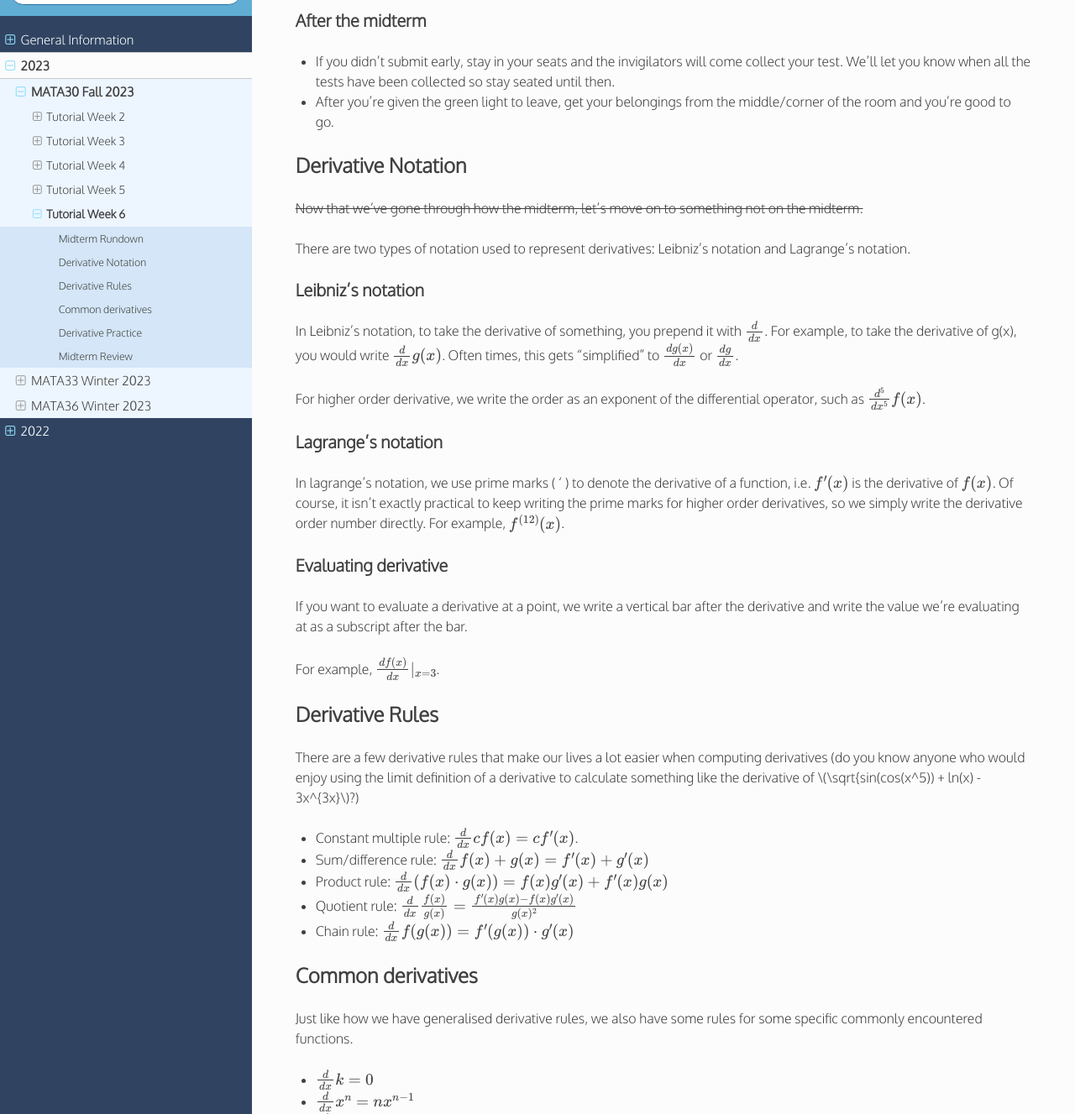
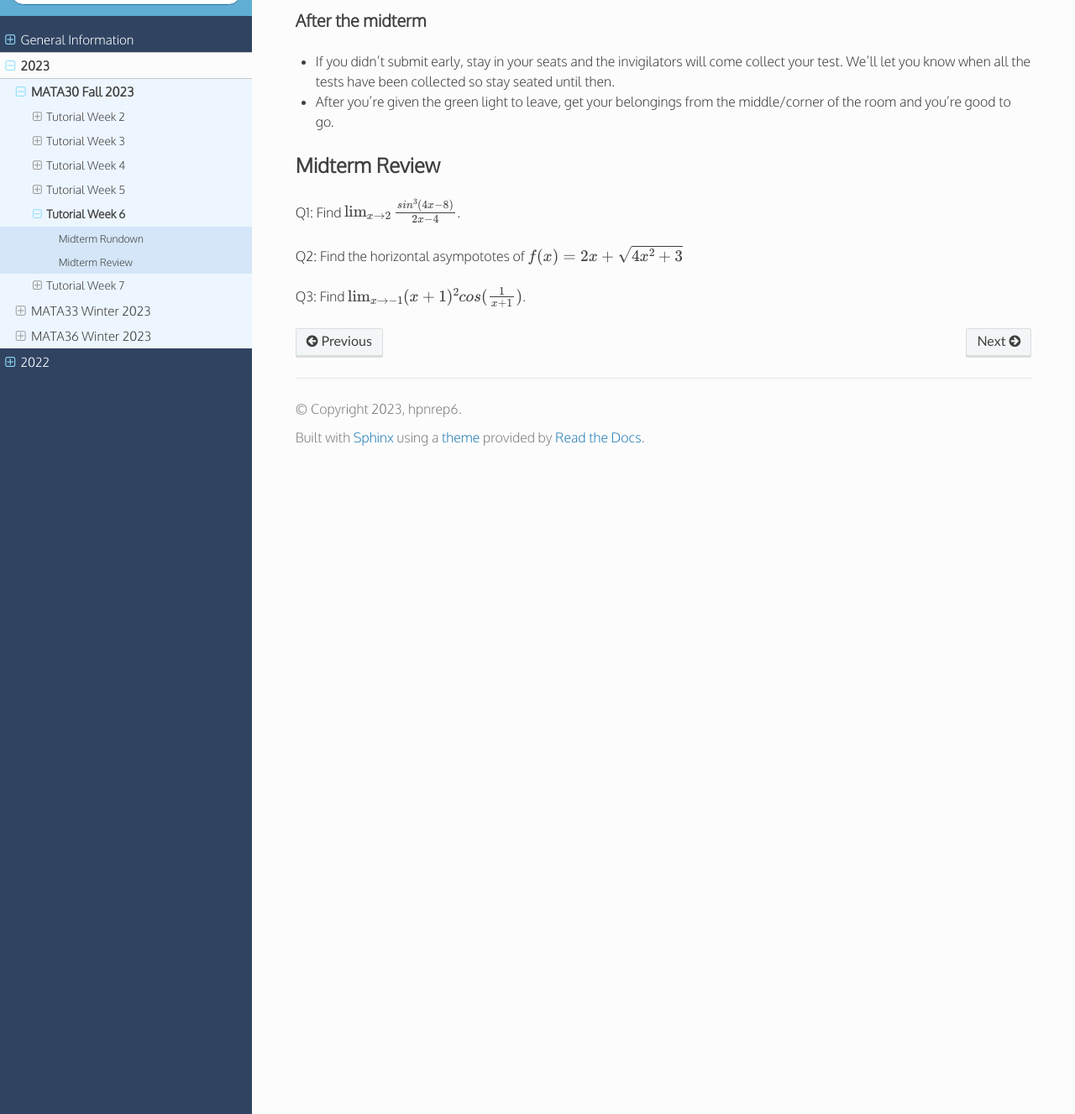
Before and after one commit to hpnrep6/t, a Sphinx documentation site: the page built from source/2023/mata30_fall/tutorial6.rst, in a window 1280 px wide and 1400 px high, scrolled down 1351 px, cut to the strip 73-1400 px from the top of the window. Shown: the whole strip at 84% size. Built offline with Sphinx 7.4.7 and the Read the Docs theme 2.0.0, drawn with Linux system fonts in a browser that asks for light colours; some of the changed text lies outside the part shown.

Commit message:
Tutorial 7

```diff
--- a/source/2023/mata30_fall/mata30.rst
+++ b/source/2023/mata30_fall/mata30.rst
@@ -15,3 +15,4 @@
    tutorial4
    tutorial5
    tutorial6
+   tutorial7
--- a/source/2023/mata30_fall/tutorial6.rst
+++ b/source/2023/mata30_fall/tutorial6.rst
@@ -77,146 +77,11 @@
 
 - After you're given the green light to leave, get your belongings from the middle/corner of the room and you're good to go.
 
-Derivative Notation
--------------------
-
-.. raw:: html
-
-    <strike>
-
-Now that we've gone through how the midterm, let's move on to something not on the midterm.
-
-.. raw:: html
-
-    </strike>
-
-There are two types of notation used to represent derivatives: Leibniz's notation and Lagrange's notation.
-
-Leibniz's notation
-~~~~~~~~~~~~~~~~~~
-
-In Leibniz's notation, to take the derivative of something, you prepend it with :math:`\frac{d}{dx}`. For example, to take
-the derivative of g(x), you would write :math:`\frac{d}{dx}g(x)`. Often times, this gets "simplified" to :math:`\frac{dg(x)}{dx}` or :math:`\frac{dg}{dx}`.
-
-For higher order derivative, we write the order as an exponent of the differential operator, such as :math:`\frac{d^5}{dx^5}f(x)`.
-
-Lagrange's notation
-~~~~~~~~~~~~~~~~~~~
-
-In lagrange's notation, we use prime marks ( ' ) to denote the derivative of a function, i.e. :math:`f'(x)` is the derivative of :math:`f(x)`. Of course, it
-isn't exactly practical to keep writing the prime marks for higher order derivatives, so we simply write the derivative order number directly. For example, :math:`f^{(12)}(x)`.
-
-Evaluating derivative
-~~~~~~~~~~~~~~~~~~~~~
-
-If you want to evaluate a derivative at a point, we write a vertical bar after the derivative and write the value we're evaluating at as a subscript after the bar.
-
-For example, :math:`\frac{df(x)}{dx} |_{x = 3}`.
-
-Derivative Rules
-----------------
-
-There are a few derivative rules that make our lives a lot easier when computing derivatives (do you know anyone who would enjoy using the limit definition of a derivative to calculate something like the derivative of :math:`\sqrt{sin(cos(x^5)) + ln(x) - 3x^{3x}`?)
-
-- Constant multiple rule: :math:`\frac{d}{dx} cf(x) = cf'(x)`.
-
-- Sum/difference rule: :math:`\frac{d}{dx} f(x) + g(x) = f'(x) + g'(x)`
-
-- Product rule: :math:`\frac{d}{dx}(f(x) \cdot g(x)) = f(x)g'(x) + f'(x)g(x)`
-
-- Quotient rule: :math:`\frac{d}{dx} \frac{f(x)}{g(x)} = \frac{f'(x)g(x) - f(x)g'(x)}{g(x)^2}`
-
-- Chain rule: :math:`\frac{d}{dx} f(g(x)) = f'(g(x))\cdot g'(x)`
-
-Common derivatives
-------------------
-
-Just like how we have generalised derivative rules, we also have some rules for some specific commonly encountered functions.
-
-- :math:`\frac{d}{dx}k = 0`
-
-- :math:`\frac{d}{dx} x^n = nx^{n-1}`
-
-- :math:`\frac{d}{dx} sin(x) = cos(x)`
-
-- :math:`\frac{d}{dx} cos(x) = -sin(x)`
-
-- :math:`\frac{d}{dx} tan(x) = sec^2(x)`
-
-- :math:`\frac{d}{dx} k^x = ln(k)k^x` (Special case: :math:`\frac{d}{dx} e^x = e^x`)
-
-- :math:`\frac{d}{dx} log_a(x) = \frac{1}{aln(x)}` (Special case: :math:`\frac{d}{dx} ln(x) = \frac{1}{x}`)
-
-Derivative Practice
--------------------
-
-Q1: Let :math:`f(x) = x^3`. :math:`h` be some function defined in terms of :math:`f(x)`, and :math:`\frac{dh}{df} = 3 + 2x`. Find :math:`\frac{dh}{dx}`.
-~~~~~~~~~~~~~~~~~~~~~~~~~~~~~~~~~~~~~~~~~~~~~~~~~~~~~~~~~~~~~~~~~~~~~~~~~~~~~~~~~~~~~~~~~~~~~~~~~~~~~~~~~~~~~~~~~~~~~~~~~~~~~~~~~~~~~~~~~~~~~~~~~~~~~~~~
-
-.. raw:: html
-
-   <div class="answer-container">
-      <button onClick="toggleClicked(this)" class="show-answer-button">Show Solution</button>
-      <div class="answer">
-
-Think about what it means if f is a function of x. In this situation, h being a function defined in terms of f(x) means that h is wrriten in the form of :math:`h(f(x)) = something`, such as :math:`h(f(x)) = f(x)^3`.
-
-We can use chain rule here. Because h is written in the form of :math:`h(f(x))`,
-
-.. math::
-    \begin{aligned}
-        \frac{d}{dx} h(f(x)) &= h'(f(x))f'(x) \\
-        &= \frac{dh}{df} \frac{df}{dx} \\
-        &= (3 + 2x) \cdot \frac{d}{dx}x^3 \\
-        &= (3 + 2x) \cdot 3x^2 \\
-        &= 9x^2 + 6x^3
-    \end{aligned}
-
-.. raw:: html
-
-        </div>
-    </div>
-
-Q2: Find the derivative of :math:`|x + 2| - cos(x)`.
-~~~~~~~~~~~~~~~~~~~~~~~~~~~~~~~~~~~~~~~~~~~~~~~~~~~~~~~~~~~~~~~~~~~
-
-.. raw:: html
-
-   <div class="answer-container">
-      <button onClick="toggleClicked(this)" class="show-answer-button">Show Solution</button>
-      <div class="answer">
-
-
-Piecewise functions have piecewise derivatives, but with some extra care taken.
-
-We know that :math:`|x + 2| = \begin{cases} x + 2 \;\;\;\;\;\;\; \text{      if } x \ge -2 \\ -(x+2) \; \text {   if } x \lt -2 \end{cases}`.
-
-So let's do the same for the derivative too. But keep in mind that for a derivative to exist, the left and right derivative have to be equal.
-
-:math:`\frac{d}{dx}|x+2| - cos(x) = \begin{cases} \frac{d}{dx}x + 2 - cos(x) \;\;\;\;\;\;\;\; \text{      if } x \gt -2 \\ ? \;\;\;\;\;\;\;\;\;\;\;\;\;\;\;\;\;\;\;\;\;\;\;\;\;\;\;\;\;\;\;\;\;\text{ if } x = -2 \\ \frac{d}{dx}  -(x+2) - cos(x) \; \text {   if } x \lt -2 \end{cases}`
-
-We can find that
-
-:math:`\frac{d}{dx}x + 2 - cos(x) = 1 + sin(x)` and :math:`\frac{d}{dx}-(x + 2) - cos(x) = -1 + sin(x)`.
-
-At x = 2, we have the left and right derivatives :math:`1 + sin(-2) \neq -1 + sin(-2)` so the derivative at x = -2 does not exist.
-
-Thus the derivative is:
-
-:math:`\frac{d}{dx}|x+2| - cos(x) = \begin{cases} 1 + sin(x) \;\;\;\; \text{      if } x \gt -2 \\ DNE \;\;\;\;\;\;\;\;\;\;\;\text{ if } x = -2 \\ -1 + sin(x) \; \text {   if } x \lt -2 \end{cases}`
-
-
-.. raw:: html
-
-        </div>
-    </div>
-
-
 Midterm Review
 --------------
 
-Q3: Find :math:`\lim_{x \to 2} \frac{sin^3(4x - 8)}{2x - 4}`.
+Q1: Find :math:`\lim_{x \to 2} \frac{sin^3(4x - 8)}{2x - 4}`.
 
-Q4: Find the horizontal asympototes of :math:`f(x) = 2x + \sqrt{4x^2+3}`
+Q2: Find the horizontal asympototes of :math:`f(x) = 2x + \sqrt{4x^2+3}`
 
-Q5: Find :math:`\lim_{x \to -1} (x + 1)^2cos(\frac{1}{x + 1})`.
+Q3: Find :math:`\lim_{x \to -1} (x + 1)^2cos(\frac{1}{x + 1})`.
```
Also changed, not shown: source/2023/mata30_fall/tutorial7.rst (added, +263 -0 lines).
